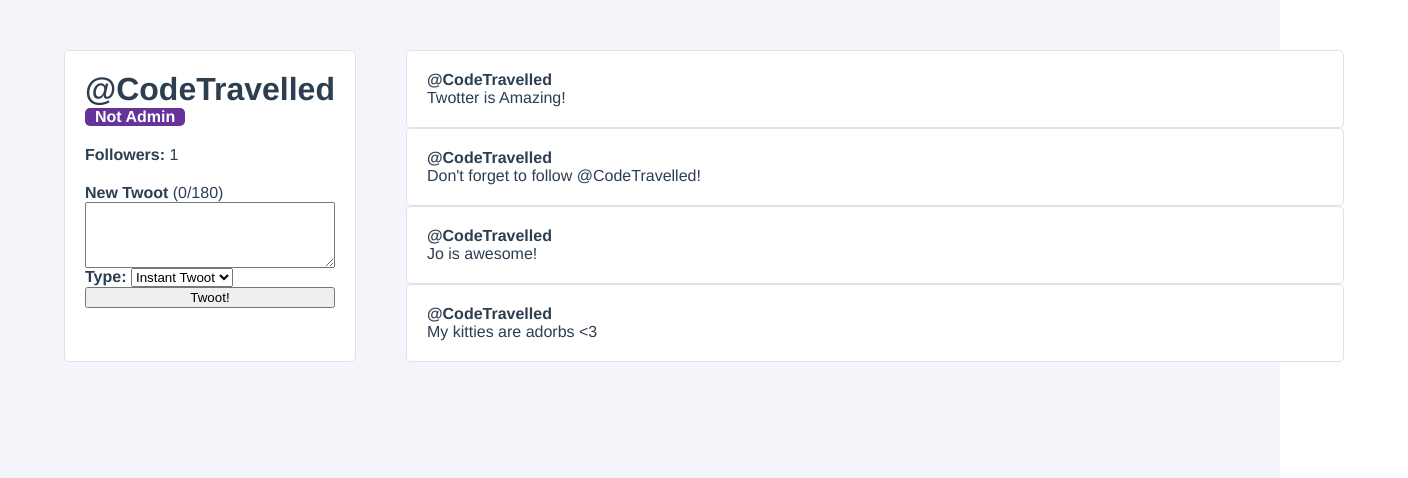
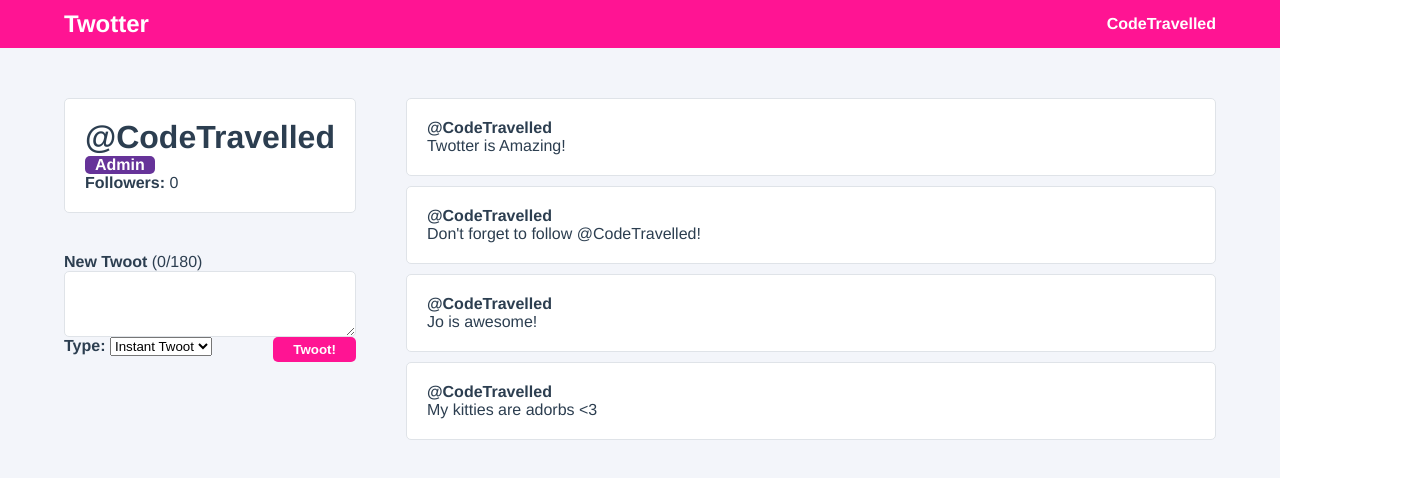
Before and after one commit to Rainbow-Ninja/Twotter, a Vue app: page / in a window 1280 px wide. Shown: the top 478 px of the page, 1408 px wide, since content can reach past the window. Built offline with nearby package versions, Linux system fonts and the light colour scheme.

Commit message:
refactor

```diff
--- a/src/App.vue
+++ b/src/App.vue
@@ -1,5 +1,13 @@
 <template>
     <div id='app'>
+        <nav>
+            <div class="navigation__logo">
+                Twotter
+            </div>
+            <div class="navigation__user">
+                {{ user.username }}
+            </div>
+        </nav>
         <UserProfile/>
     </div>
 </template>
@@ -9,8 +17,16 @@ import UserProfile from "./components/UserProfile";
 
 export default {
     name: 'App',
-  components: { UserProfile }
+    components: { UserProfile },
+    data() {
+        return {
+            user: {
+              username: "CodeTravelled"
             }
+        }
+    }
+}
+
 </script>
 
 <style lang="scss">
@@ -21,5 +37,23 @@ export default {
       color: #2c3e50;
       min-height: 100vh;
       background-color: #F3F5FA;
+
+      nav {
+          display: flex;
+          align-items: center;
+          justify-content: space-between;
+          padding: 10px 5%;
+          background-color: deeppink;
+          color: white;
+
+          .navigation__logo {
+              font-weight: bold;
+              font-size: 24px;
+          }
+
+          .navigation__user {
+              font-weight: bold;
+          }
+      }
   }
 </style>
--- /dev/null
+++ b/src/components/CreateTwootPanel.vue
@@ -0,0 +1,98 @@
+<template>
+    <form class="create-twoot-panel" @submit.prevent="createNewTwoot" :class="{ '--exceeded': newTwootCharCount > 180 }"> <!-- add the class exceeded when that condition is met -->
+        <label for="newTwoot"><strong>New Twoot</strong> ({{ newTwootCharCount }}/180) </label>
+        <textarea id="newTwoot" rows="4" v-model="newTwootContent" />
+
+        <div class="create-twoot-panel__submit">
+            <div class="user-profile__create-twoot-type">
+                <label for="newTwootType"><strong>Type: </strong></label>
+                <select id="newTwootType" v-model="selectedTwootType">
+                    <option :value="option.value" v-for="(option, index) in twootTypes" :key="index">
+                        {{ option.name }}
+                    </option>
+                </select>
+            </div>
+
+            <button>
+                Twoot!
+            </button>
+        </div>
+    </form>
+</template>
+
+<script>
+export default {
+    name: "CreateTwootPanel",
+    data() {
+        return {
+            newTwootContent: '',
+            selectedTwootType: 'instant',
+            twootTypes: [
+                {value: 'draft', name: 'Draft'},
+                {value: 'instant', name: 'Instant Twoot'}
+            ],
+        }
+    },
+    computed: {
+        newTwootCharCount() {
+            return this.newTwootContent.length;
+        }
+    },
+    methods: {
+        createNewTwoot() {
+            if(this.newTwootContent && this.selectedTwootType !== 'draft') {
+                this.user.twoots.unshift({
+                    id: this.user.twoots.length + 1,
+                    content: this.newTwootContent
+                })
+                this.newTwootContent='';
+            }
+        }
+    }
+};
+</script>
+
+<style lang="scss" scoped>
+.create-twoot-panel {
+    margin-top: 20px;
+    padding: 20px 0;
+    display: flex;
+    flex-direction: column;
+
+    textarea {
+        border: 1px solid #DFE3E8;
+        border-radius: 5px;
+    }
+
+    .create-twoot-panel__submit {
+        display: flex;
+        justify-content: space-between;
+
+        .create-twoot-type {
+            padding: 10px 0;
+        }
+
+        button {
+            padding: 5px 20px;
+            margin: auto 0;
+            border-radius: 5px;
+            border: none;
+            background-color: deeppink;
+            color: white;
+            font-weight: bold;
+        }
+    }
+
+    &.--exceeded {
+        color: red;
+        border-color: red;
+
+        .create-twoot-panel__submit {
+            button {
+                background-color: red;
+                color: white;
+            }
+        }
+    }
+}
+</style>
--- a/src/components/TwootItem.vue
+++ b/src/components/TwootItem.vue
@@ -1,5 +1,5 @@
 <template>
-    <div class="twoot-item" @click="favTwoot(twoot.id)">
+    <div class="twoot-item">
         <div class="user-profile__twoot">
             <div class="twoot-item__user">
                 @{{ username }}
@@ -24,11 +24,6 @@ export default {
             required: true
         }
     },
-    methods: {
-        favTwoot(id) {
-            this.$emit("fav", id)
-        }
-    }
 };
 </script>
 
--- a/src/components/UserProfile.vue
+++ b/src/components/UserProfile.vue
@@ -1,5 +1,6 @@
 <template>
     <div class='user-profile'>
+        <div class='user-profile__sidebar'>
             <div class='user-profile__user-panel'>
                 <h1 class='user-profile__username'>@{{ user.username }}</h1>
                 <div class='user-profile__admin-badge' v-if="user.isAdmin">Admin</div> <!-- will only show ifAdmin is true -->
@@ -9,21 +10,8 @@
                     <!-- <button v-on:click="followUser">Follow</button>
                     <button @click="followUser">Follow</button>  these two lines are the same!! -->
                 </div>
-        <form class="user-profile__create-twoot" @submit.prevent="createNewTwoot" :class="{ '--exceeded': newTwootCharCount > 180 }"> <!-- add the class exceeded when that condition is met -->
-            <label for="newTwoot"><strong>New Twoot</strong> ({{ newTwootCharCount }}/180) </label>
-            <textarea id="newTwoot" rows="4" v-model="newTwootContent" />
-            <div class="user-profile__create-twoot-type">
-                <label for="newTwootType"><strong>Type: </strong></label>
-                <select id="newTwootType" v-model="selectedTwootType">
-                    <option :value="option.value" v-for="(option, index) in twootTypes" :key="index">
-                        {{ option.name }}
-                    </option>
-                </select>
             </div>
-            <button>
-                Twoot!
-            </button>
-        </form>
+            <CreateTwootPanel @add-twoot="addTwoot"/>
         </div>
         <div class="user-profile__twoots-wrapper">
             <TwootItem
@@ -31,7 +19,6 @@
                 :key="twoot.id"
                 :username="user.username"
                 :twoot="twoot"
-            @fav="toggleFav"
             />
         </div>
     </div>
@@ -39,18 +26,13 @@
 
 <script>
 import TwootItem from "./TwootItem";
+import CreateTwootPanel from "./CreateTwootPanel";
 
 export default {
     name: 'UserProfile',
-  components: { TwootItem },
+    components: { CreateTwootPanel, TwootItem },
     data() {
         return {
-      newTwootContent: '',
-      selectedTwootType: 'instant',
-      twootTypes: [
-        {value: 'draft', name: 'Draft'},
-        {value: 'instant', name: 'Instant Twoot'}
-      ],
             followers: 0,
             user: {
                 id: 1,
@@ -58,7 +40,7 @@ export default {
                 firstName: 'Jo',
                 lastName: 'Dunham',
                 email: 'joDunham@email.com',
-        isAdmin: false,
+                isAdmin: true,
                 twoots: [
                     { id: 1, content: "Twotter is Amazing!" },
                     { id: 2, content: "Don't forget to follow @CodeTravelled!" },
@@ -68,60 +50,29 @@ export default {
             }
         }
     },
-  watch: { //watches something and runs every time it changes
-    followers(newFollowerCount, oldFollowerCount) { //give it the same name as what you are watching just to make it readable
-      if(oldFollowerCount < newFollowerCount) {
-        console.log(`${this.user.username} has gained a follower!`);
+    methods: {
+        addTwoot(twoot) {
+            this.user.twoots.unshift({id: this.user.twoots.length + 1, content: twoot});
         }
     }
-  },
-  computed: {
-    fullName() {
-      return `${this.user.firstName} ${this.user.lastName}`;
-    },
-    newTwootCharCount() {
-        return this.newTwootContent.length;
-    }
-  },
-  methods: {
-    followUser() {
-      this.followers++;
-    },
-    toggleFav(id) {
-        console.log(`Favourited Twoot #${id}`);
-    },
-    createNewTwoot() {
-        if(this.newTwootContent && this.selectedTwootType !== 'draft') {
-            this.user.twoots.unshift({
-                id: this.user.twoots.length + 1,
-                content: this.newTwootContent
-            })
-            this.newTwootContent='';
-        }
-    }
-  },
-
-  mounted() { //run every time component is loaded for the first time, or remounted, each time starts the first time. Lifecycle hook
-    this.followUser();
-  }
-}
+};
 </script>
 
 <style lang="scss" scoped>
     .user-profile {
         display: grid;
         grid-template-columns: 1fr 3fr;
-        width: 100%;
+        grid-gap: 50px;
         padding: 50px 5%;
 
-        .user-profile__user-panel{
+        .user-profile__user-panel {
             display: flex;
             flex-direction: column;
-            margin-right: 50px;
             padding: 20px;
             background-color: white;
             border-radius: 5px;
             border: 1px solid #DFE3E8;
+            margin-bottom: auto;
 
             h1 {
                 margin: 0;
@@ -134,31 +85,13 @@ export default {
                 margin-right: auto;
                 padding: 0 10px;
                 font-weight: bold;
-                margin-bottom: 20px;
-            }
-
-            .user-profile__create-twoot {
-                padding-top: 20px;
-                display: flex;
-                flex-direction: column;
-
-                &.--exceeded {
-                    color: red;
-                    border-color: red;
-
-                    button {
-                        background-color: red;
-                        border: none;
-                        color: white;
-                    }
             }
         }
 
         .user-profile__twoots-wrapper {
             display: grid;
             grid-gap: 10px;
+            margin-bottom: auto;
         }
     }
-    }
-
 </style>
```
Also changed, not shown: src/assets/users.json (added, +58 -0 lines). Lines whose indentation alone changed are shown as unchanged.
